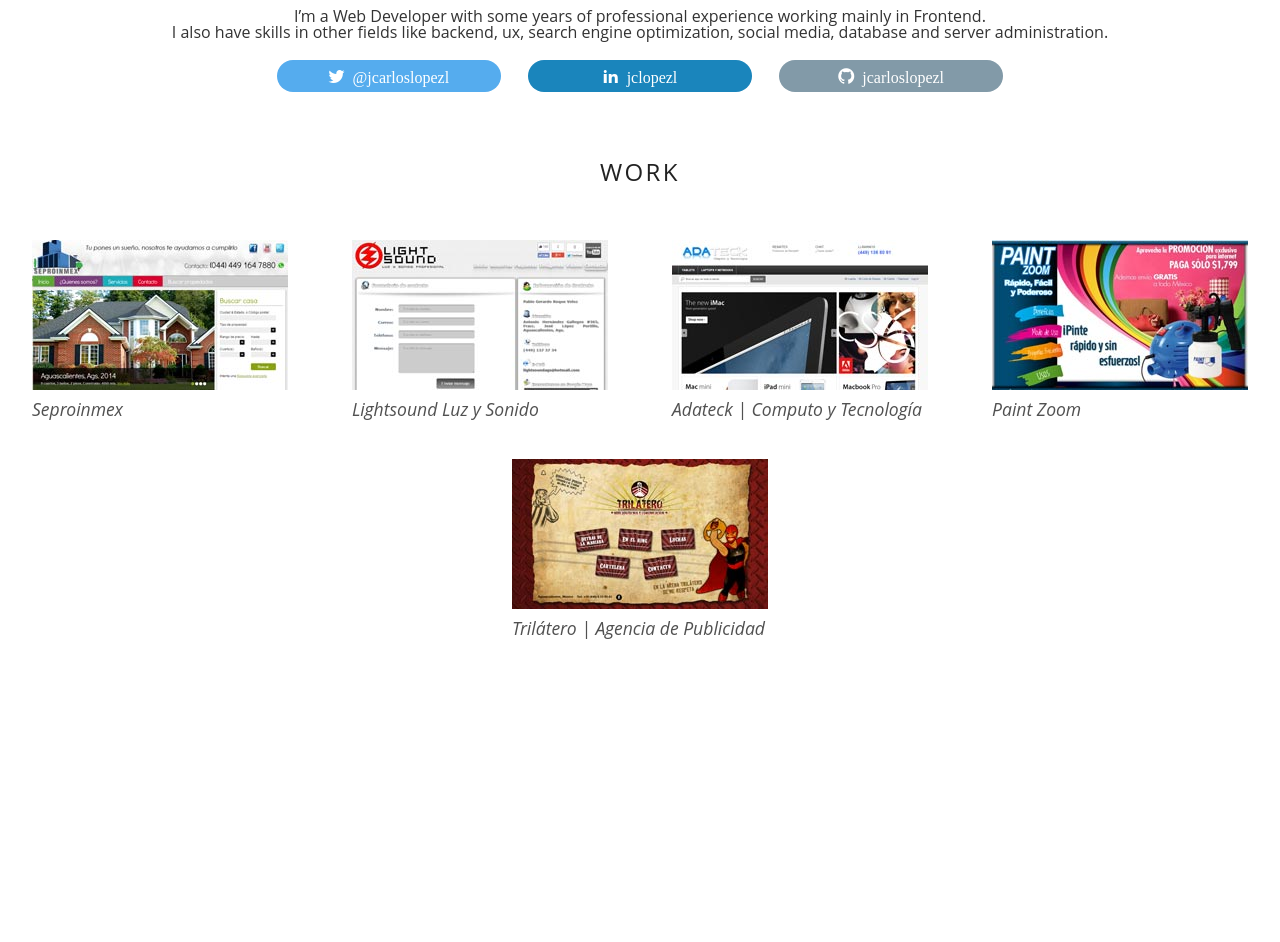
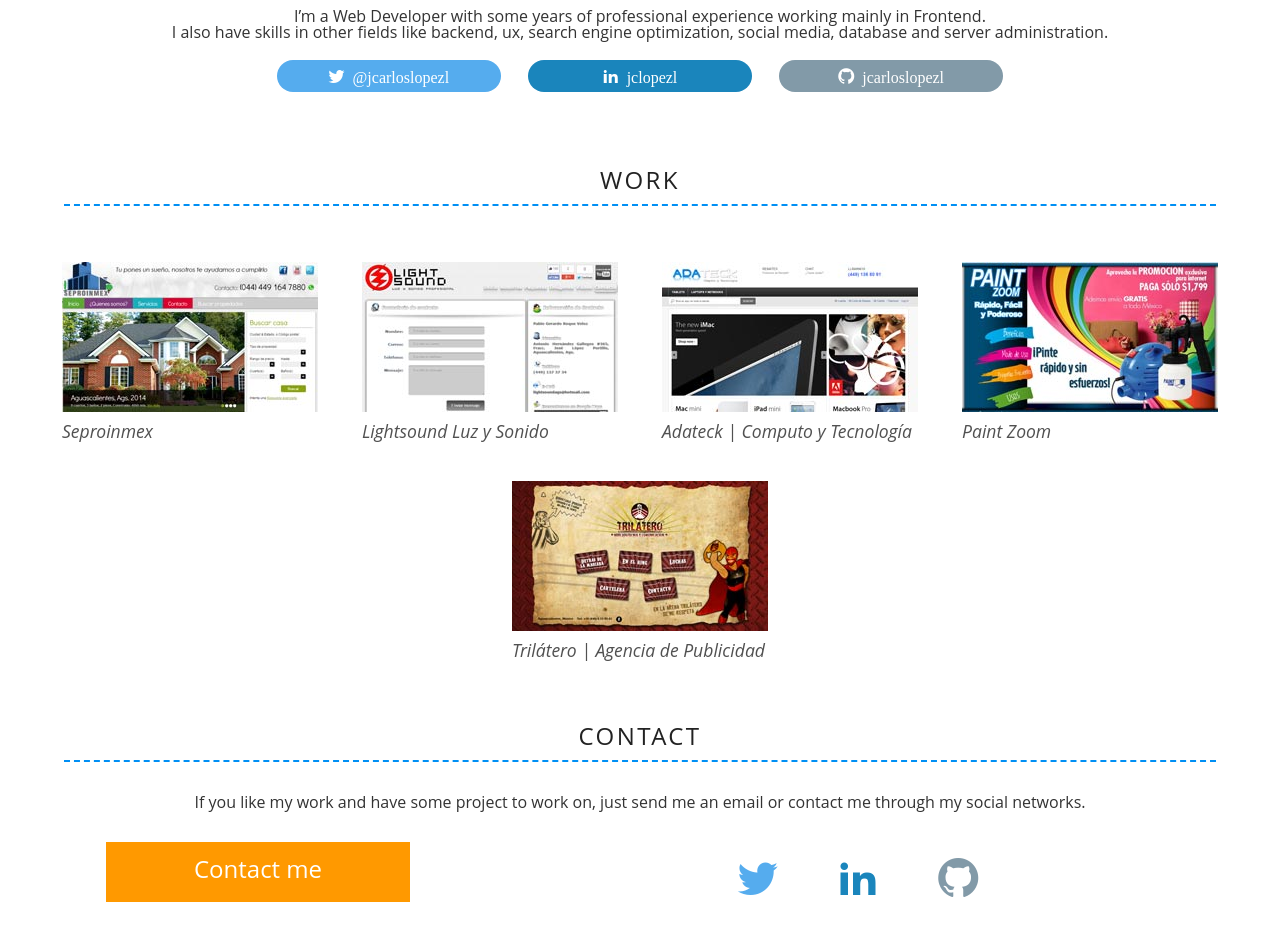
Before and after one commit to jclopezdev/jclopezdev.github.io, a website: page index.html in a window 1280 px wide. Shown: the part 880-1822 px from the top of the page. Before the commit the page ends 1526 px from the top, so only its background shows below. Drawn offline with nearby package versions, Linux system fonts and the light colour scheme; files whose address does not match are found by name.

Commit message:
Add contact section

```diff
--- a/index.html
+++ b/index.html
@@ -55,7 +55,7 @@
             </div>
         </section>
 
-        <section id="work" class="work">
+        <section id="work" class="work container">
             <h3 class="work-title">Work</h3>
 
              <div class="work-container">
@@ -105,6 +105,28 @@
 
         </section>
 
+        <section id="contact" class="contact container">
+            <h3 class="contact-title">Contact</h3>
+
+            <p class="contact-description">
+                If you like my work and have some project to work on, just send me an email or contact me through my social networks.
+            </p>
+
+            <div class="contact-options">
+                <a href="mailto:jclopezdev@gmail.com" class="contact-button"><i class="icon"></i> Contact me</a>
+
+                <div class="contact-social-networks">
+                    <a class="twitter icon-twitter" href="http://twitter.com/jcarloslopezl/" target="_blank"></a>
+
+                    <a class="linkedin icon-linkedin" href="https://mx.linkedin.com/in/jclopezl" target="_blank"></a>
+
+                    <a class="github icon-github" href="http://github.com/jcarloslopezl/" target="_blank"></a>
+
+                </div>
+            </div>
+
+        </section>
+
         <script src="https://ajax.googleapis.com/ajax/libs/jquery/1.10.2/jquery.min.js"></script>
 
         <script src="static/js/vendor.js"></script>
--- a/static/sass/app.scss
+++ b/static/sass/app.scss
@@ -4,6 +4,7 @@
 @import "base/mixins";
 @import "base/reset";
 
+@import "custom/contact";
 @import "custom/home";
 @import "custom/profile";
 @import "custom/work";
--- /dev/null
+++ b/static/sass/custom/_contact.scss
@@ -0,0 +1,81 @@
+.contact{
+
+	&-title{
+		border-bottom: 2px dashed $blue;
+	    padding-bottom: 0.5em;
+	}
+
+	.contact-description{
+		margin: 2em auto;
+	}
+
+	.contact-options{
+		display: flex;
+	    flex-wrap: wrap;
+	    justify-content: space-around;
+	    vertical-align: top;
+	    margin: 0 auto;
+	    text-align: center;
+
+		.contact-button{
+			@include prefixes(transition-duration, 0.4s);
+			background-color: #ff9900;
+			border: none;
+			color: white;
+			display: block;
+			font-size: 1.5em;
+			height: 30px;
+			margin-bottom: 1em;
+			padding: 15px 32px;
+			text-align: center;
+			text-decoration: none;
+			width: 100%;
+
+			&:hover{
+	    		background-color: #ff7700;
+	    		color: white;
+			}
+		}
+
+		.contact-social-networks{
+			display: inline-block;
+			padding: 1em;
+			width: 100%;
+
+			a{
+				font-size: 2.5em;
+				margin: 0.7em;
+			}
+
+			.twitter{
+		      color: #55ACEE;
+		  	}
+
+		    .linkedin{
+		      color: #1a85bc;
+		  	}
+
+		    .github{
+		      color: #829AA8;
+		  	}
+		}
+	}
+
+	@include breakpoint(tablet){
+
+		.contact-options{
+
+			.contact-button{
+				display: inline-block;
+				width: 20%;
+			}
+
+			.contact-social-networks{
+				width: 50%;
+			}
+
+		}
+
+	}
+
+}
--- a/static/sass/custom/_work.scss
+++ b/static/sass/custom/_work.scss
@@ -1,6 +1,11 @@
 .work{
   margin-top: 2em;
   text-align: center;
+
+  &-title{
+    border-bottom: 2px dashed $blue;
+    padding-bottom: 0.5em;
+  }
 
   &-container{
     display: flex;
```
Also changed, not shown: static/css/app.css.
